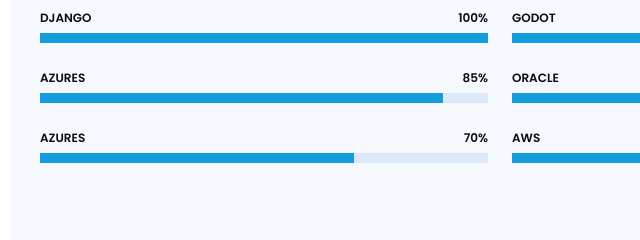
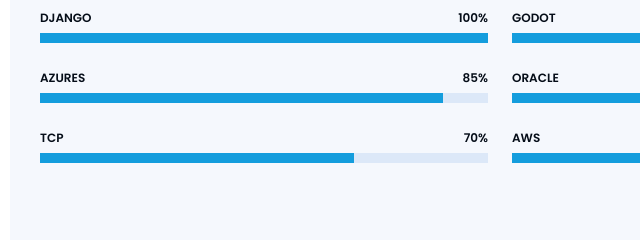
Before and after one commit to BonelessWater/BonelessWater.github.io, a plain HTML site: page index.html in a window 1280 px wide. Shown: the part 2140-2380 px from the top of the page, 290-930 px from the left. Drawn offline with nearby package versions, Linux system fonts and the light colour scheme; a script that the page names is missing.

Commit message:
Technologies update

```diff
--- a/index.html
+++ b/index.html
@@ -221,7 +221,7 @@
             </div>
 
             <div class="progress">
-              <span class="skill">Azures <i class="val">70%</i></span>
+              <span class="skill">TCP <i class="val">70%</i></span>
               <div class="progress-bar-wrap">
                 <div class="progress-bar" role="progressbar" aria-valuenow="70" aria-valuemin="0" aria-valuemax="100"></div>
               </div>
```
